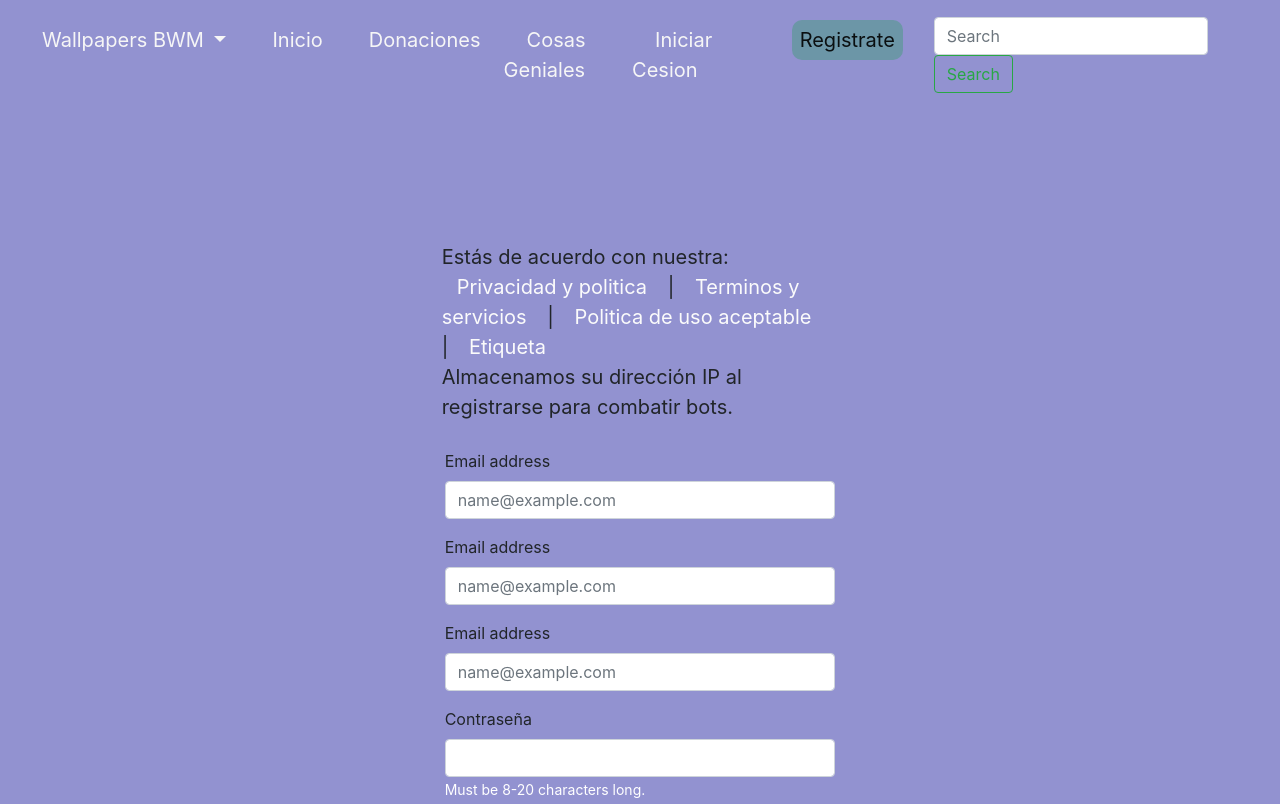
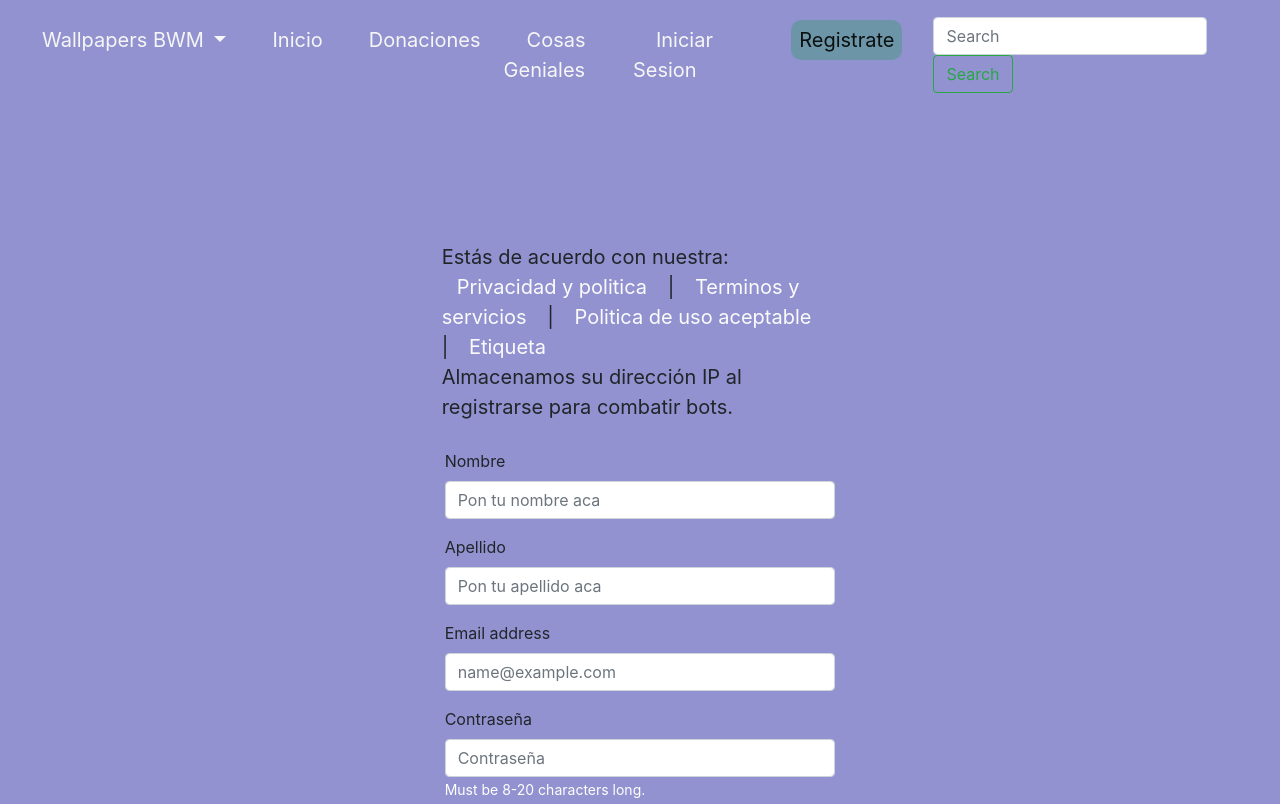
Before and after one commit to gabiirc14/Wallpapers-BMW, a plain HTML site: page registro.html in a window 1280 px wide. Shown: the top 804 px of the page. Drawn offline with nearby package versions, Linux system fonts and the light colour scheme.

Commit message:
Update registro.html

```diff
--- a/registro.html
+++ b/registro.html
@@ -65,7 +65,7 @@
                         </ul>
                         <ul class="navbar-nav mr-3">
                             <li class="nav-item">
-                                <a class="nav-link" href="Login.html">Iniciar Cesion</a>
+                                <a class="nav-link" href="Login.html">Iniciar Sesion</a>
 
                             </li>
                             <li class="nav-item">
@@ -104,14 +104,14 @@
                     </div>
                     <br>
                     <div class="form-group">
-                        <label for="exampleFormControlInput1">Email address</label>
+                        <label for="exampleFormControlInput1">Nombre</label>
                         <input type="email" class="form-control" id="exampleFormControlInput1"
-                            placeholder="name@example.com">
+                            placeholder="Pon tu nombre aca">
                     </div>
                     <div class="form-group">
-                        <label for="exampleFormControlInput1">Email address</label>
+                        <label for="exampleFormControlInput1">Apellido</label>
                         <input type="email" class="form-control" id="exampleFormControlInput1"
-                            placeholder="name@example.com">
+                            placeholder="Pon tu apellido aca">
                     </div>
                     <div class="form-group">
                         <label for="exampleFormControlInput1">Email address</label>
@@ -121,7 +121,7 @@
 
                     <div class="form-group">
                         <label class="edit-label" for="exampleInputPassword1 ">Contraseña</label>
-                        <input type="password" class="form-control" id="exampleInputPassword1">
+                        <input type="password" class="form-control" id="exampleInputPassword1" placeholder="Contraseña">
                         <small id="passwordHelpInline" class="text-muted">
                             Must be 8-20 characters long.
                         </small>
```
